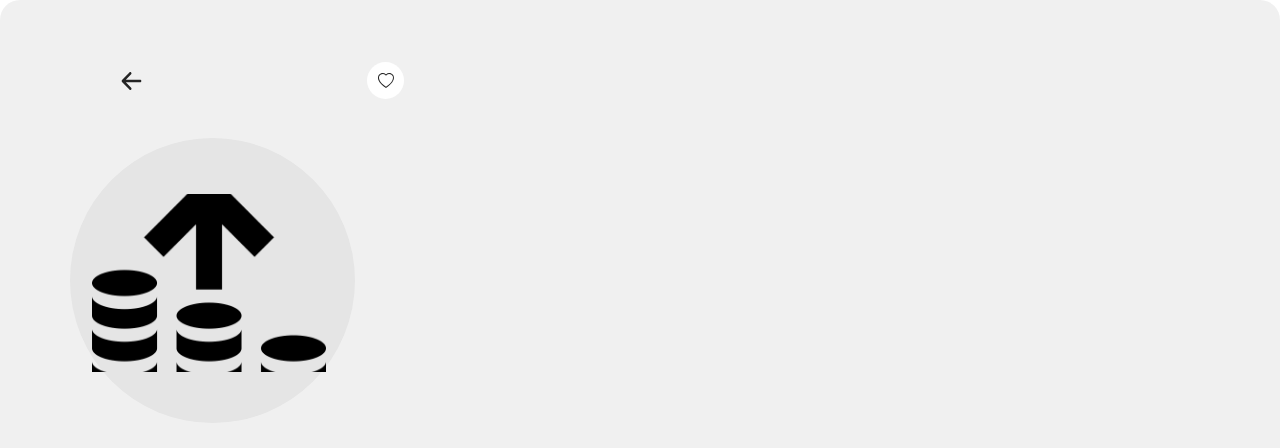
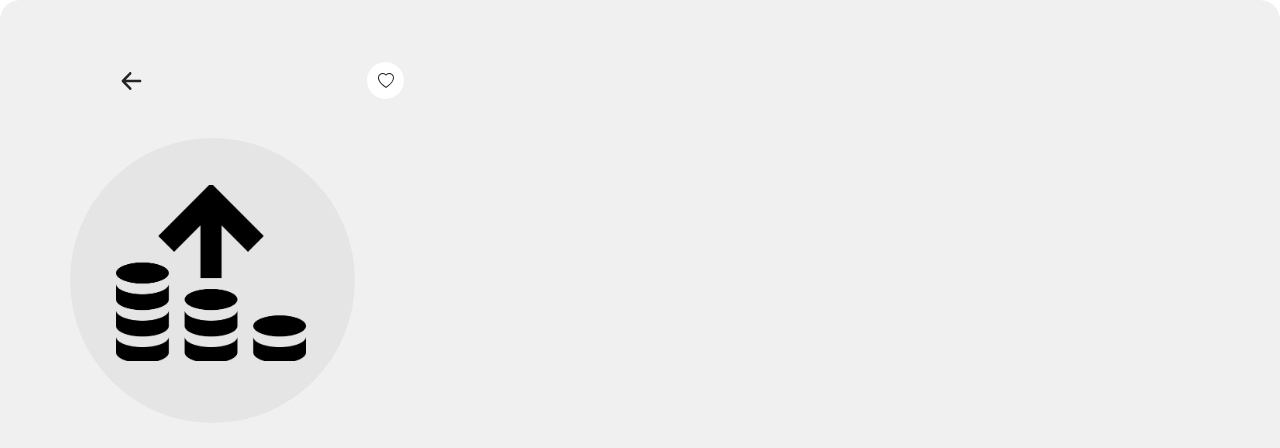
Before and after one commit to DenisRapira/DenisRapira55, a website built with Parcel: page screen.html in a window 1280 px wide. Shown: the top 448 px of the page. Built offline with nearby package versions, Linux system fonts and the light colour scheme.

Commit message:
Update screen.css

```diff
--- a/screen.css
+++ b/screen.css
@@ -159,10 +159,10 @@
   object-fit: cover;
 }
 .kindpng-4884772-2-icon {
-    top: 23px;
-    left: 26px;
-    width: 234px;
-    height: 178px;
+    top: 14px;
+    left: 50px;
+    width: 190px;
+    height: 176px;
 }
 .ab6c9f0f72588eaea5ae3638a68c-r-icon {
   position: absolute;
```
